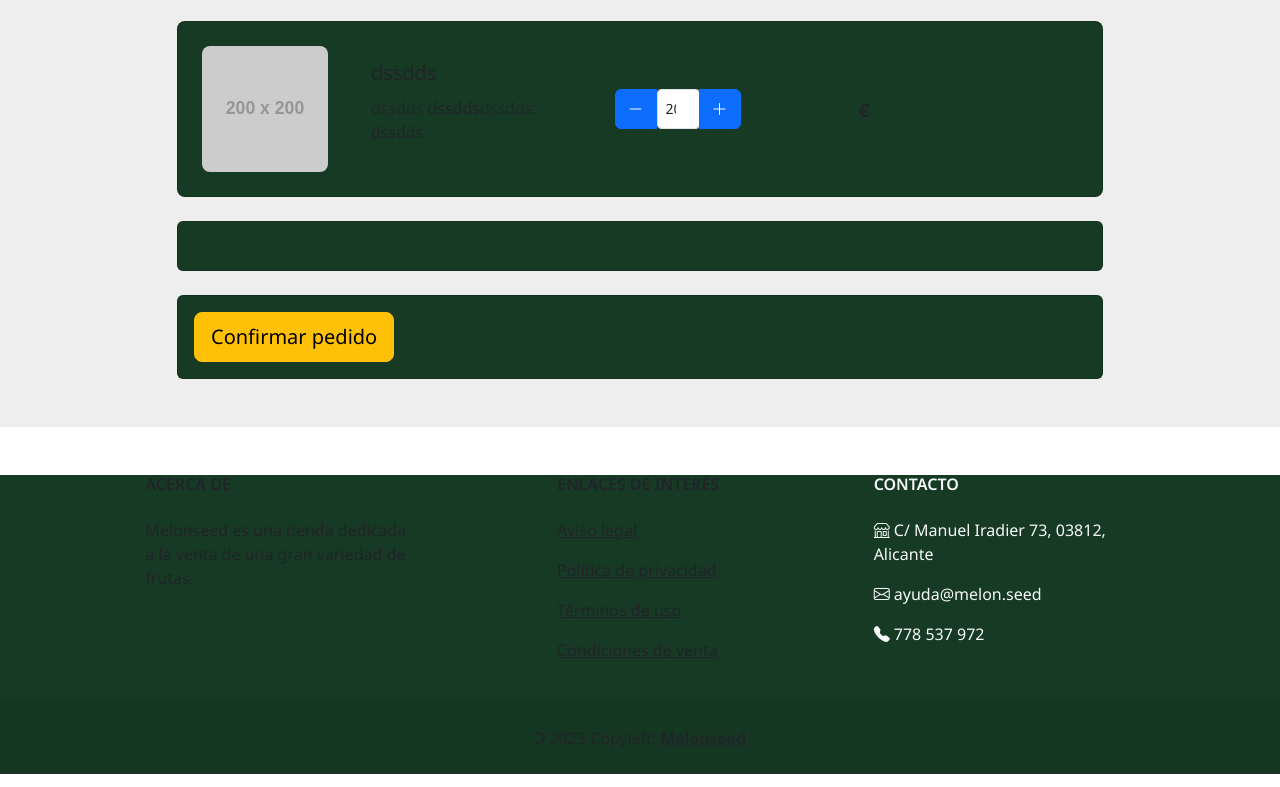
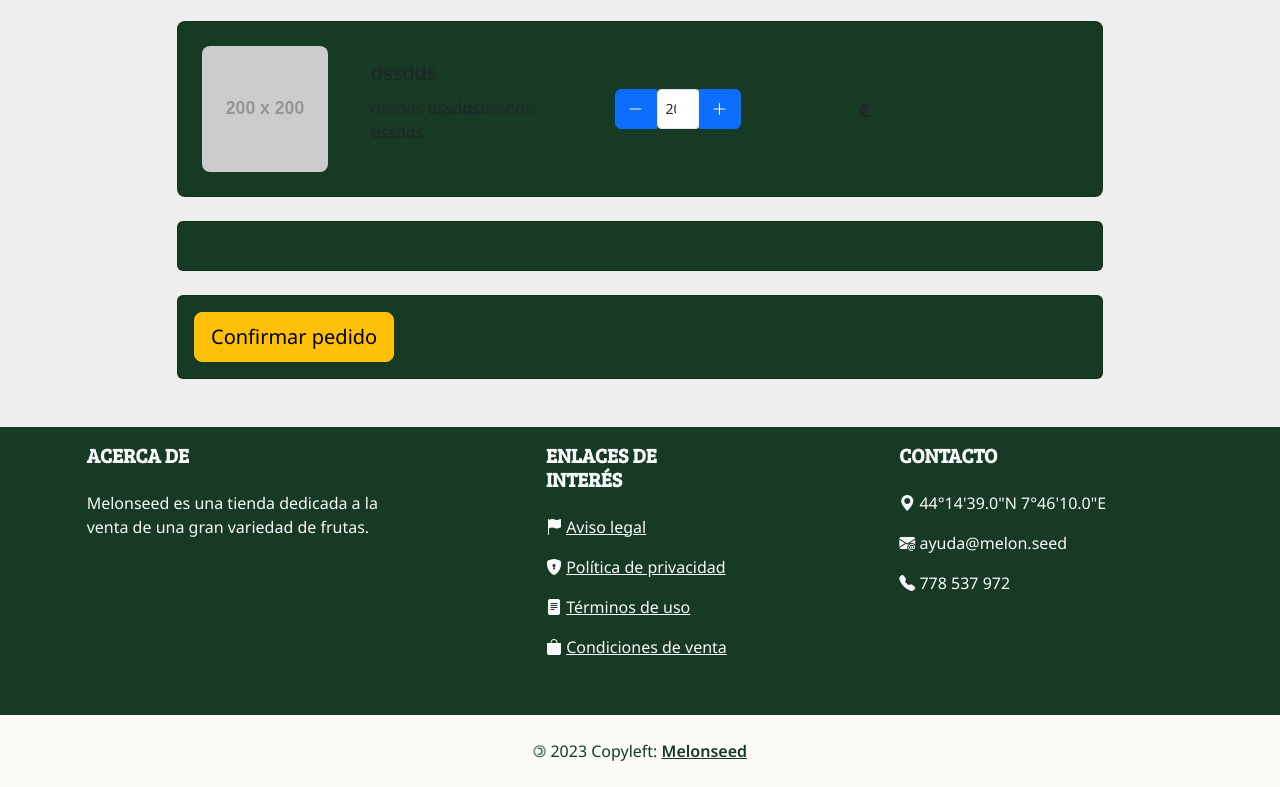
Before and after one commit to zhg7/melonseed, a plain HTML site: page app/cart.html in a window 1280 px wide. Shown: the part 384-1171 px from the top of the page. Drawn offline with nearby package versions, Linux system fonts and the light colour scheme; placeholder pictures from the web are drawn by us; some icons are missing.

Commit message:
minor html tweaks

```diff
--- a/app/cart.html
+++ b/app/cart.html
@@ -139,20 +139,16 @@
     </section>
     </div>
     </div>
-    <footer class="text-center text-lg-start">
-        <!-- Section: Social media -->
+    <footer class="text-center text-lg-start text-light">
 
-        <!-- Section: Links  -->
-
-        <div class="container text-center text-md-start mt-5">
         <!-- Grid row -->
-            <div class="row mt-3">
+        <div class="row mt-0 p-3">
             <!-- Grid column -->
             <div class="col-md-3 col-lg-4 col-xl-3 mx-auto mb-4">
                 <!-- Content -->
-                    <h6 class="text-uppercase fw-bold mb-4">
+                <h5 class="text-uppercase fw-bold mb-4">
                     Acerca de
-                    </h6>
+                </h5>
                 <p>
                     Melonseed es una tienda dedicada a la venta de una gran variedad de frutas.
                 </p>
@@ -162,31 +158,31 @@
             <!-- Grid column -->
             <div class="col-md-2 col-lg-2 col-xl-2 mx-auto mb-4">
                 <!-- Links -->
-                    <h6 class="text-uppercase fw-bold mb-4">
+                <h5 class="text-uppercase fw-bold mb-4">
                     Enlaces de interés
-                    </h6>
+                </h5>
                 <p>
-                        <a href="#!" class="text-reset">Aviso legal</a>
+                    <i class="bi bi-flag-fill"> </i><a href="#!" class="text-reset">Aviso legal</a>
                 </p>
                 <p>
-                        <a href="#!" class="text-reset">Política de privacidad</a>
+                    <i class="bi bi-shield-lock-fill"> </i><a href="#!" class="text-reset">Política de privacidad</a>
                 </p>
                 <p>
-                        <a href="#!" class="text-reset">Términos de uso</a>
+                    <i class="bi bi-file-text-fill"> </i><a href="#!" class="text-reset">Términos de uso</a>
                 </p>
                 <p>
-                        <a href="#!" class="text-reset">Condiciones de venta</a>
+                    <i class="bi bi-bag-fill"></i> <a href="#!" class="text-reset">Condiciones de venta</a>
                 </p>
             </div>
             <!-- Grid column -->
 
             <!-- Grid column -->
-                <div class="col-md-4 col-lg-3 col-xl-3 mx-auto mb-md-0 mb-4 text-light">
+            <div class="col-md-4 col-lg-3 col-xl-3 mx-auto mb-md-0 mb-4">
                 <!-- Links -->
-                    <h6 class="text-uppercase fw-bold mb-4">Contacto</h6>
-                    <p><i class="bi bi-shop"></i> C/ Manuel Iradier 73, 03812, Alicante</p>
+                <h5 class="text-uppercase fw-bold mb-4">Contacto</h5>
+                <p><i class="bi bi-geo-alt-fill"></i> 44°14'39.0"N 7°46'10.0"E</p>
                 <p>
-                        <i class="bi bi-envelope"></i>
+                    <i class="bi bi-envelope-at-fill"></i>
                     ayuda@melon.seed
                 </p>
                 <p><i class="bi bi-telephone-fill"></i> 778 537 972</p>
@@ -194,13 +190,13 @@
             <!-- Grid column -->
         </div>
         <!-- Grid row -->
-        </div>
+
 
         <!-- Section: Links  -->
 
         <!-- Copyright -->
-        <div class="text-center p-4" style="background-color: rgba(0, 0, 0, 0.05);">
-            Ↄ 2023 Copyleft:
+        <div class="text-center p-4 footer-bottom">
+            <span class="copyleft">©</span> 2023 Copyleft:
             <a class="text-reset fw-bold" href="#">Melonseed</a>
         </div>
         <!-- Copyright -->
```
Also changed, not shown: index.html (+1 -1 lines). Lines whose indentation alone changed are shown as unchanged.
